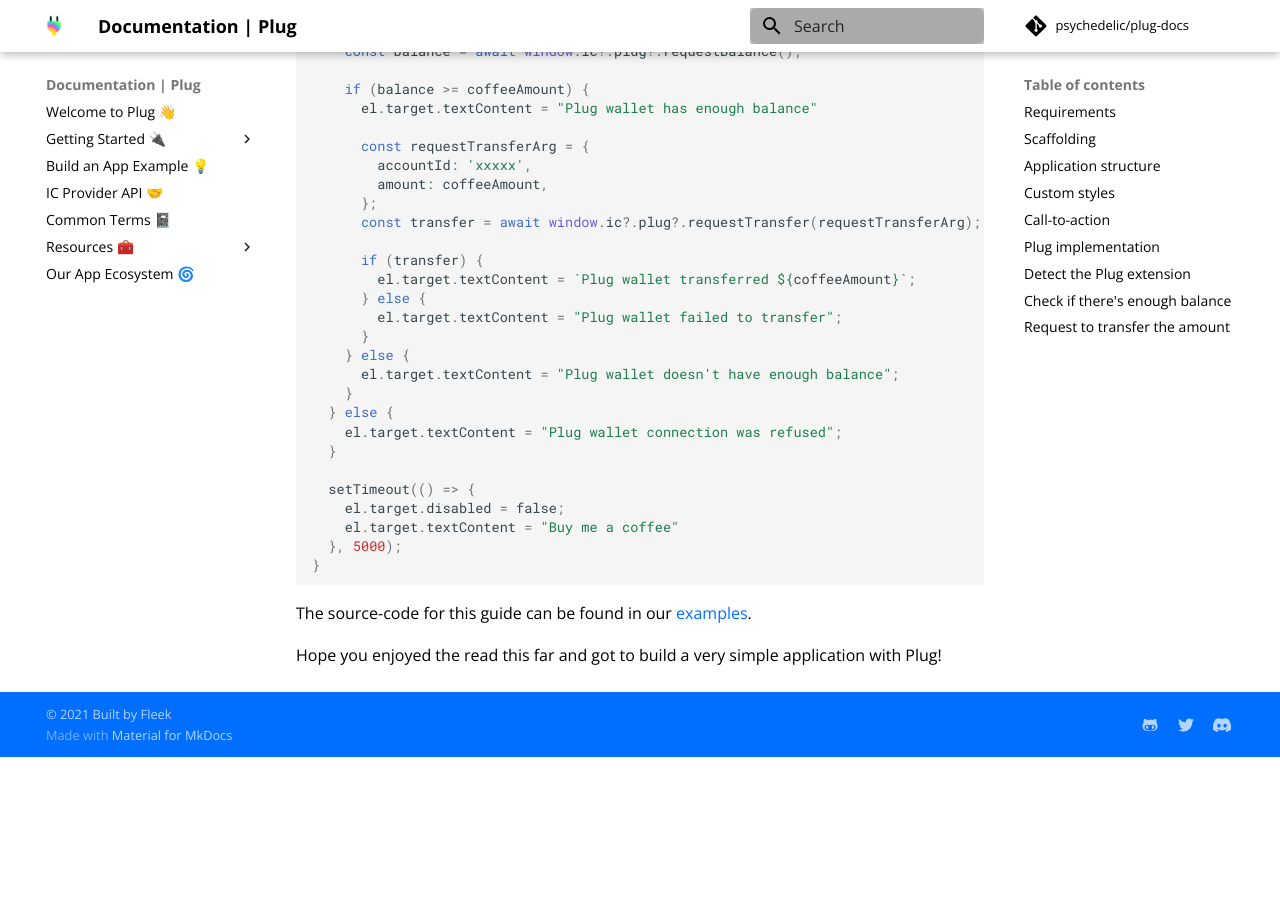
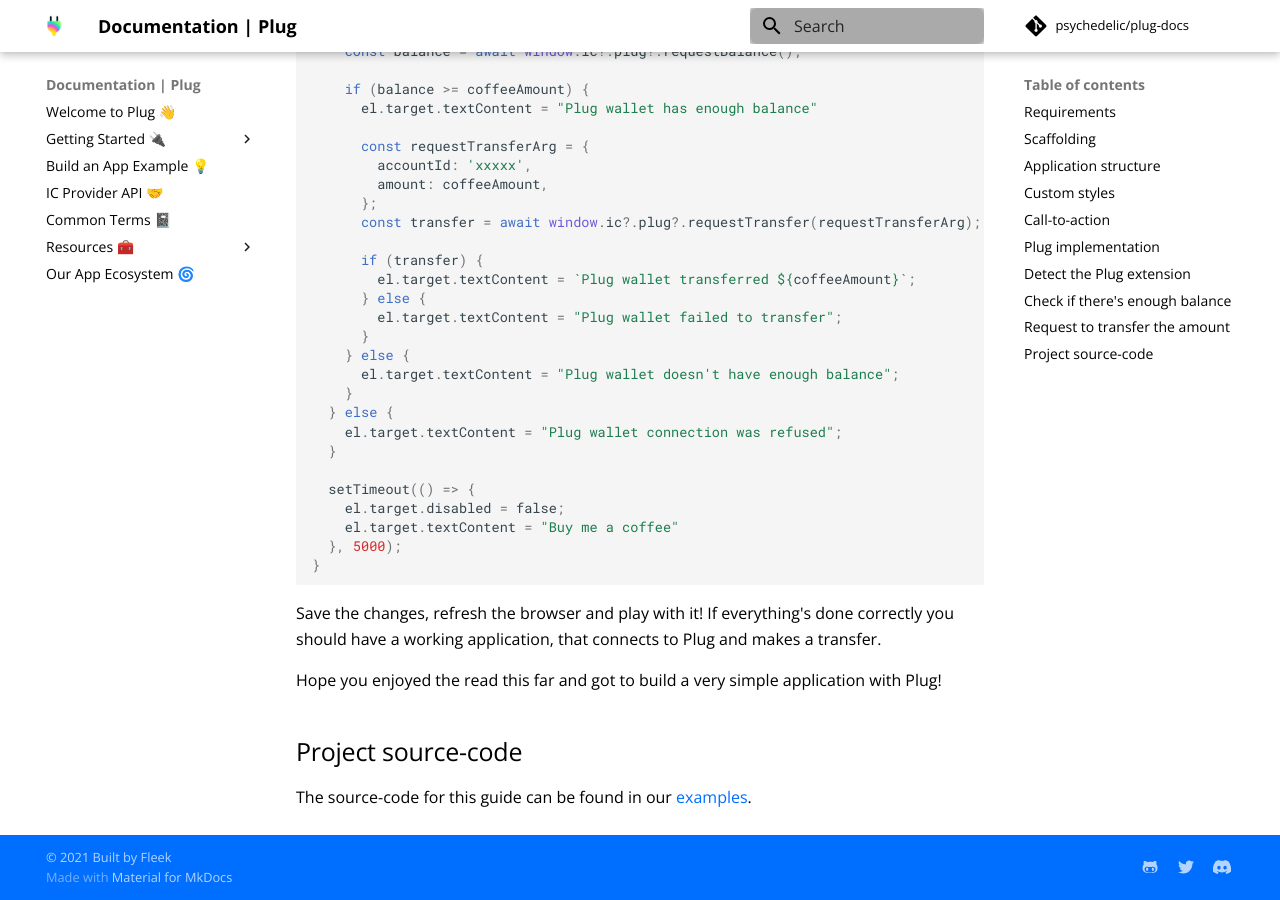
Before and after one commit to Psychedelic/plug-docs, an MkDocs documentation site: the page built from docs/getting-started/build-app-example.md, in a window 1280 px wide and 900 px high, scrolled down 8407 px. Built offline with MkDocs 1.6.1 and Material for MkDocs 9.7.7, drawn with Linux system fonts in a browser that asks for light colours; comment, search, counter and statistics services are not loaded; before the commit the page ends 9164 px from its top, so only the background shows below that.

Commit message:
docs: ✏️  end notes

````diff
--- a/docs/getting-started/build-app-example.md
+++ b/docs/getting-started/build-app-example.md
@@ -349,6 +349,10 @@
 }
 ```
 
-The source-code for this guide can be found in our [examples](https://github.com/Psychedelic/plug-docs/tree/main/examples/buy-me-a-coffee).
+Save the changes, refresh the browser and play with it! If everything's done correctly you should have a working application, that connects to Plug and makes a transfer.
 
 Hope you enjoyed the read this far and got to build a very simple application with Plug!
+
+## Project source-code
+
+The source-code for this guide can be found in our [examples](https://github.com/Psychedelic/plug-docs/tree/main/examples/buy-me-a-coffee).
````
